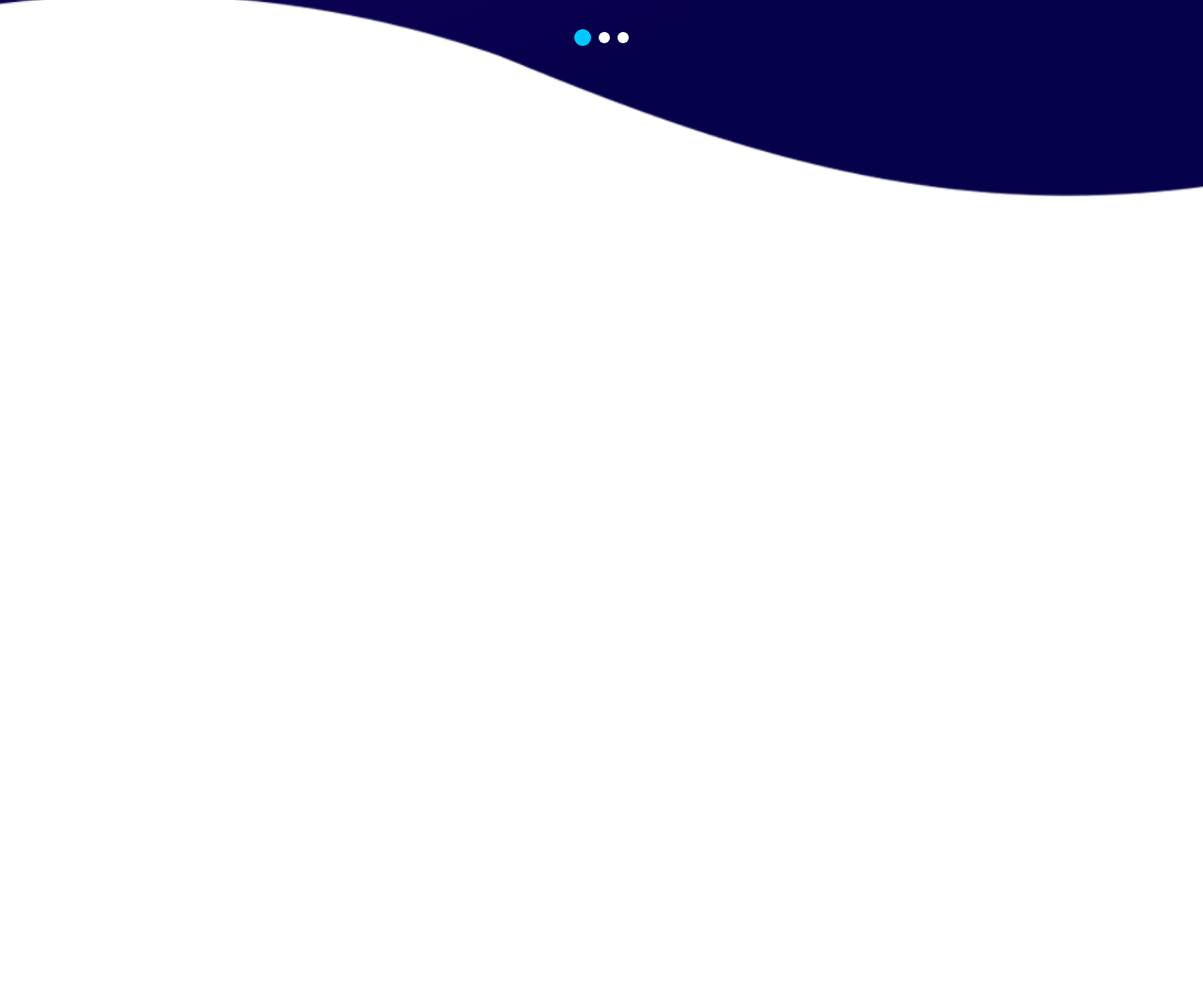
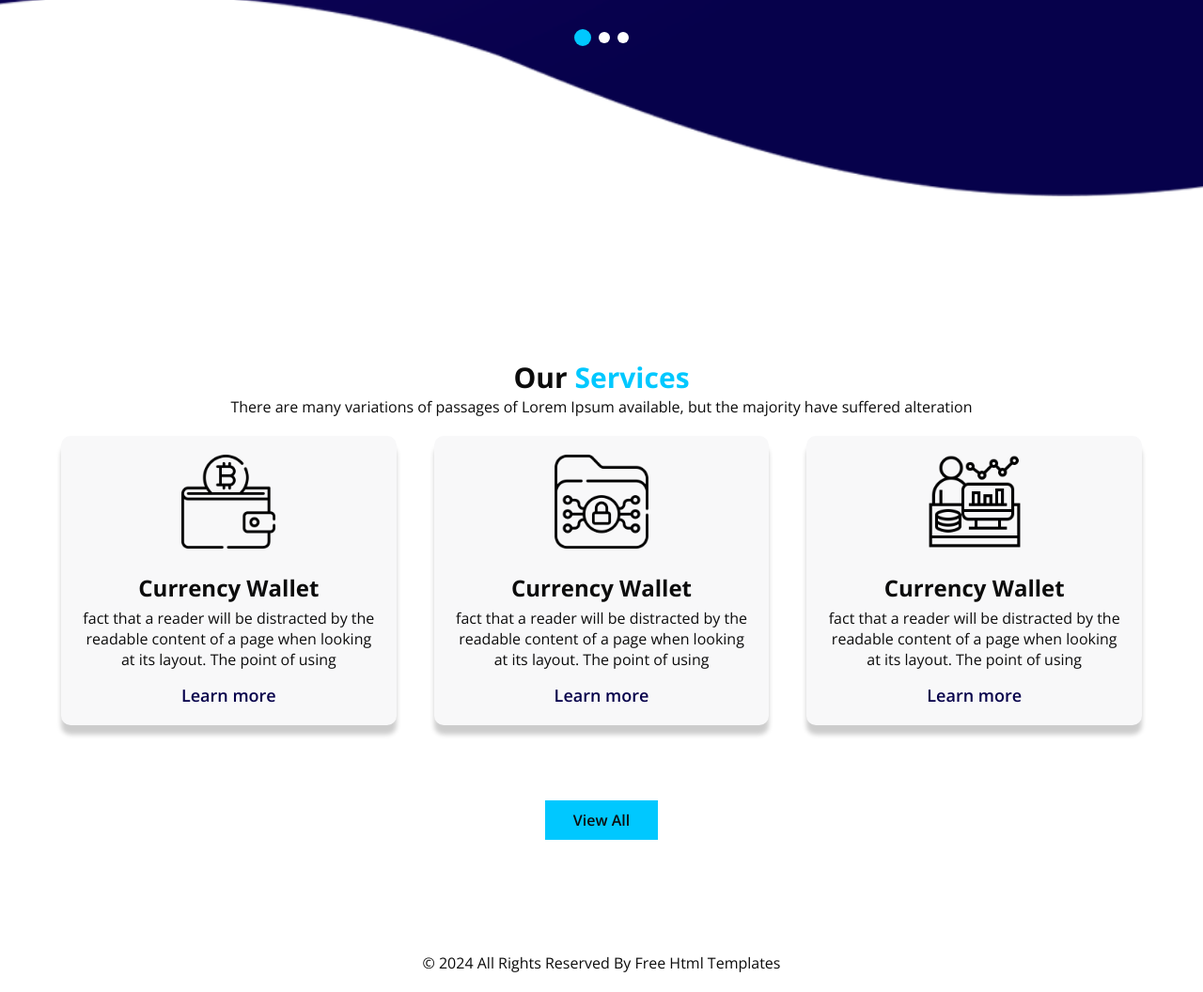
Before and after one commit to gastonioter/fullhtmlcss, a plain HTML site: page finexo/src/index.html in a window 1280 px wide. Shown: the part 591-1647 px from the top of the page at 94% size. Before the commit the page ends 872 px from the top, so only its background shows below. Drawn offline with nearby package versions, Linux system fonts and the light colour scheme.

Commit message:
finexo:services

```diff
--- a/finexo/src/index.html
+++ b/finexo/src/index.html
@@ -103,6 +103,65 @@
           <li class="carousel__dot active"></li> -->
         </ul>
       </section>
+
+      <section class="services container">
+        <h2 class="services__title">Our <span>Services</span></h2>
+        <p>
+          There are many variations of passages of Lorem Ipsum available, but
+          the majority have suffered alteration
+        </p>
+
+        <div class="services__list">
+          <div class="service">
+            <div class="service__heading">
+              <img src="../imgs/s1.png" alt="" />
+            </div>
+
+            <h2 class="service__title">Currency Wallet</h2>
+            <p class="service__desc">
+              fact that a reader will be distracted by the readable content of a
+              page when looking at its layout. The point of using
+            </p>
+            <a href="" class="service__learn">Learn more</a>
+          </div>
+
+          <div class="service">
+            <div class="service__heading">
+              <img src="../imgs/s2.png" alt="" />
+            </div>
+
+            <h2 class="service__title">Currency Wallet</h2>
+            <p class="service__desc">
+              fact that a reader will be distracted by the readable content of a
+              page when looking at its layout. The point of using
+            </p>
+            <a href="" class="service__learn">Learn more</a>
+          </div>
+
+          <div class="service">
+            <div class="service__heading">
+              <img src="../imgs/s3.png" alt="" />
+            </div>
+
+            <h2 class="service__title">Currency Wallet</h2>
+            <p class="service__desc">
+              fact that a reader will be distracted by the readable content of a
+              page when looking at its layout. The point of using
+            </p>
+            <a href="" class="service__learn">Learn more</a>
+          </div>
+        </div>
+        <a href="" class="services__all">View All</a>
+      </section>
+
+      <footer class="footer">
+        <div class="footer__content container">
+          <div class="footer__top"></div>
+          <div class="footer__bottom">
+            <p>© 2024 All Rights Reserved By Free Html Templates</p>
+          </div>
+        </div>
+      </footer>
     </div>
   </body>
 </html>
--- a/finexo/src/styles.css
+++ b/finexo/src/styles.css
@@ -28,8 +28,12 @@ ul {
 a {
   color: inherit;
   text-decoration: none;
+  display: inline-block;
 }
 
+section {
+  padding-block: 10rem;
+}
 img {
   display: block;
   width: 100%;
@@ -77,7 +81,6 @@ img {
   text-transform: uppercase;
 }
 .hero-area__section {
-  padding-block: 10rem 0;
   color: #ffffff;
 }
 
@@ -123,13 +126,15 @@ img {
   font-size: 1.4rem;
 }
 
-.slide a {
+.slide a,
+.services__all {
   background-color: #00c8ff;
   padding: 1rem 3rem;
   width: fit-content;
   font-weight: 600;
 }
-.slide a:hover {
+.slide a:hover,
+.services__all:hover {
   background-color: #0080a5;
 }
 .slide__imgWp {
@@ -151,6 +156,7 @@ img {
   height: 12px;
   border-radius: 50%;
   background-color: #fff;
+  cursor: pointer;
 }
 
 .carousel__dot.active {
@@ -158,3 +164,54 @@ img {
   height: 18px;
   background-color: #00c8ff;
 }
+
+/* SERVICES */
+
+.services {
+  text-align: center;
+}
+.services__list {
+  margin-top: 2rem;
+  display: flex;
+  gap: 4rem;
+  margin-bottom: 8rem;
+}
+.services__title {
+  font-size: 3rem;
+}
+.services__title span {
+  color: #00c8ff;
+}
+.service {
+  border-radius: 1rem;
+  box-shadow: 0 10px 5px rgba(0, 0, 0, 0.2);
+  padding: 2rem;
+  background-color: #f8f8f9;
+  display: flex;
+  flex-direction: column;
+  gap: 0.5rem;
+}
+.service__desc {
+}
+.service__title {
+}
+.service__heading {
+  width: 100px;
+  height: 100%;
+  margin: 0 auto;
+  margin-bottom: 2rem;
+}
+
+.service__learn {
+  font-size: 1.8rem;
+  color: #06004b;
+  font-weight: 600;
+  margin-top: 1rem;
+}
+
+/* FOOTER */
+
+.footer__bottom p {
+  padding: 2rem;
+  text-align: center;
+}
```
